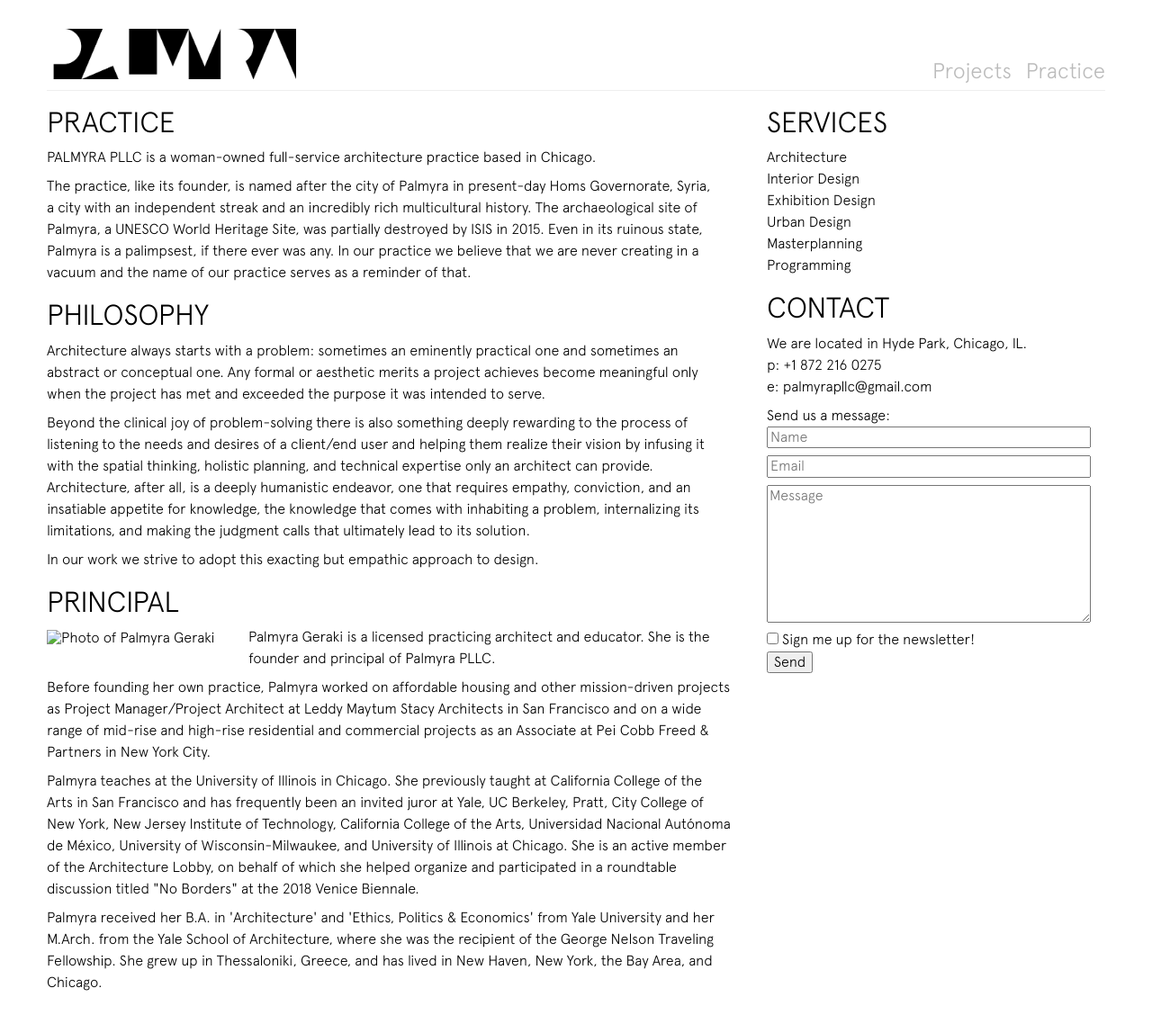
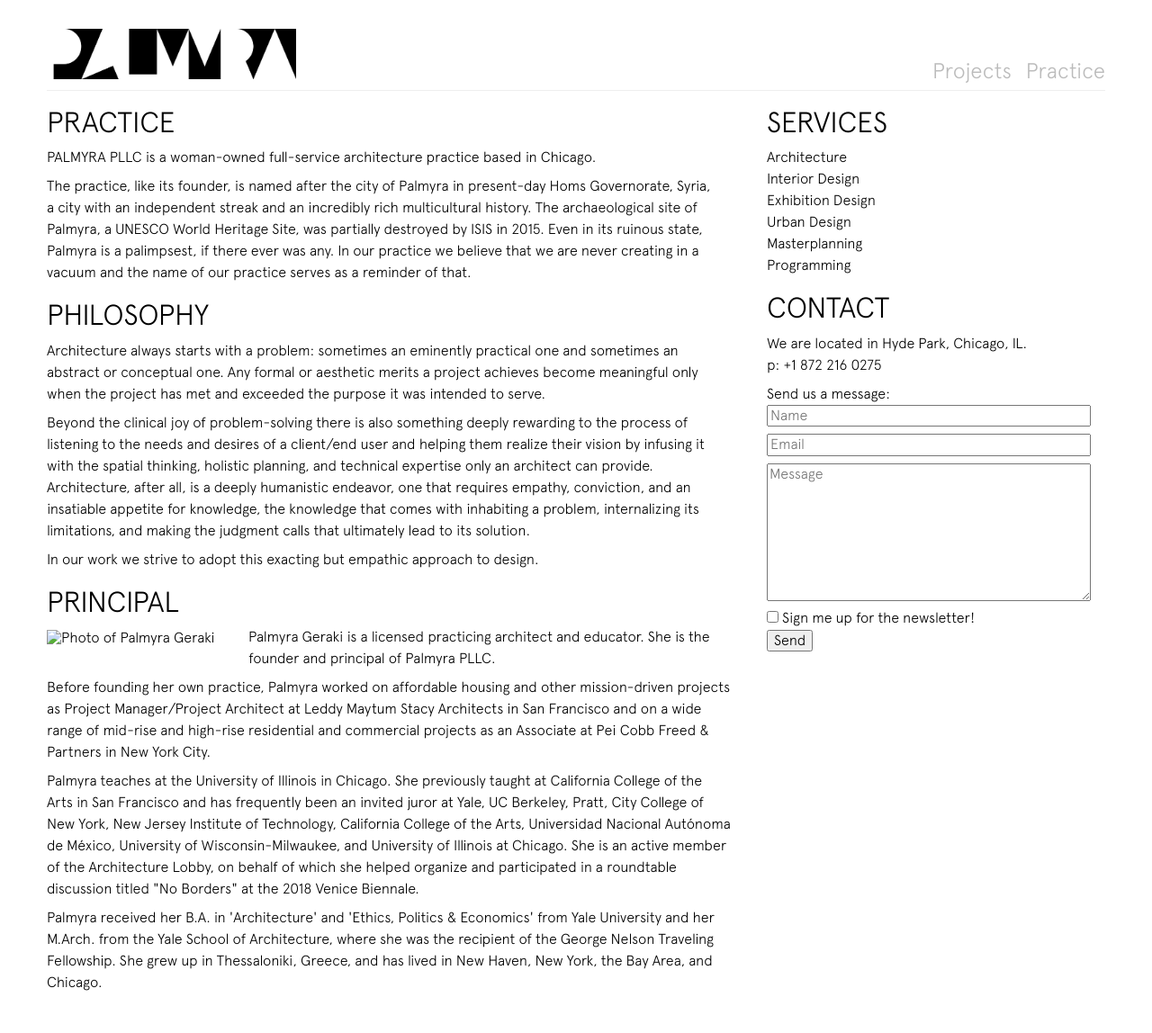
Before and after one commit to pgeraki/pgeraki.github.io, a Jekyll site: the page built from practice.html, in a window 1280 px wide. Shown: the whole page at 90% size. Built offline with Jekyll 4.4.1, drawn with Linux system fonts in a browser that asks for light colours.

Commit message:
Update practice.html

```diff
--- a/practice.html
+++ b/practice.html
@@ -63,8 +63,7 @@
                     <div class="paragraph">
                       We are located in Hyde Park, Chicago, IL.<br>
                       p: +1 872 216 0275<br>
-                      e: palmyrapllc@gmail.com <br>
-                      </div>
+                    </div>
                       <div class="paragraph">
                       Send us a message:
                       <form action="https://docs.google.com/forms/d/e/1FAIpQLSe0yZu9Hiao58dT3Wfxhe1IcIlJGI0X4eSjzDCb_byCZFnFsw/formResponse?"
```
